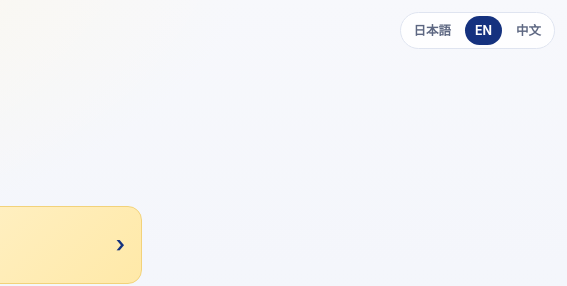
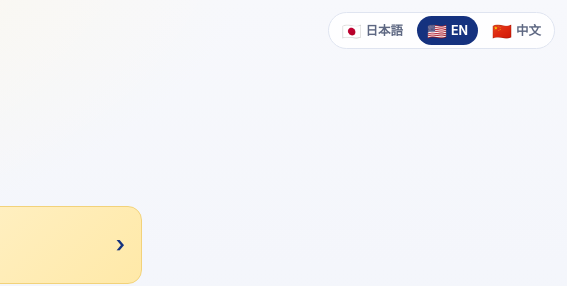
Before and after one commit to ngo-yatai/ngo-yatai.github.io, a plain HTML site: page link/index.html in a window 1280 px wide. Shown: the top 286 px of the page, 713-1280 px from the left. Drawn offline with Linux system fonts and the light colour scheme.

Commit message:
Add flags to language buttons in index.html

```diff
--- a/link/index.html
+++ b/link/index.html
@@ -48,13 +48,15 @@ footer a{color:inherit}
 .lang{position:fixed;top:max(12px,env(safe-area-inset-top));right:12px;display:flex;gap:4px;background:#ffffffd9;backdrop-filter:blur(6px);border:1px solid var(--line);border-radius:999px;padding:3px;z-index:10}
 .lang button{border:0;background:none;font:inherit;font-size:.78rem;font-weight:700;color:var(--sub);padding:5px 10px;border-radius:999px;cursor:pointer}
 .lang button[aria-pressed="true"]{background:var(--navy);color:#fff}
+.lang button{display:inline-flex;align-items:center;gap:4px}
+.lang .flag{font-size:1rem;line-height:1}
 </style>
 </head>
 <body>
 <nav class="lang" aria-label="Language">
-  <button type="button" data-lang="ja" lang="ja">日本語</button>
-  <button type="button" data-lang="en" lang="en">EN</button>
-  <button type="button" data-lang="zh" lang="zh-Hans">中文</button>
+  <button type="button" data-lang="ja" lang="ja"><span class="flag" aria-hidden="true">🇯🇵</span>日本語</button>
+  <button type="button" data-lang="en" lang="en"><span class="flag" aria-hidden="true">🇺🇸</span>EN</button>
+  <button type="button" data-lang="zh" lang="zh-Hans"><span class="flag" aria-hidden="true">🇨🇳</span>中文</button>
 </nav>
 <main>
   <header>
```
